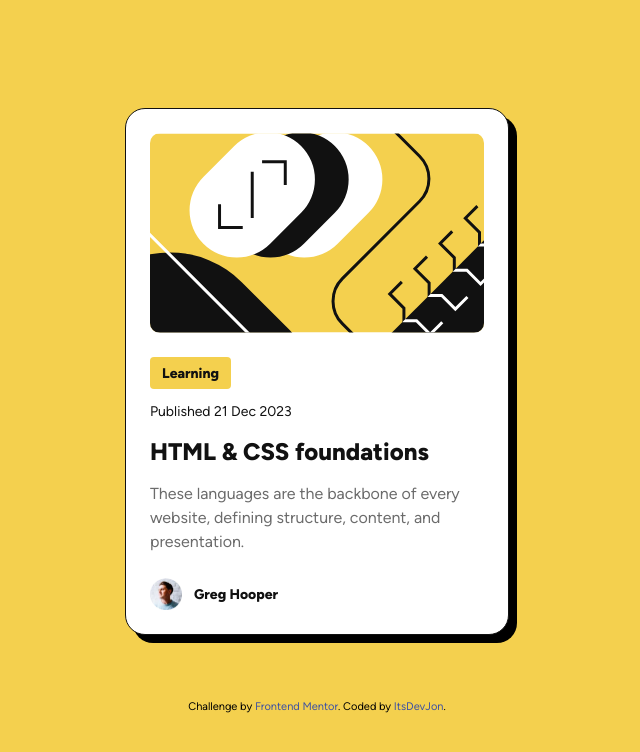
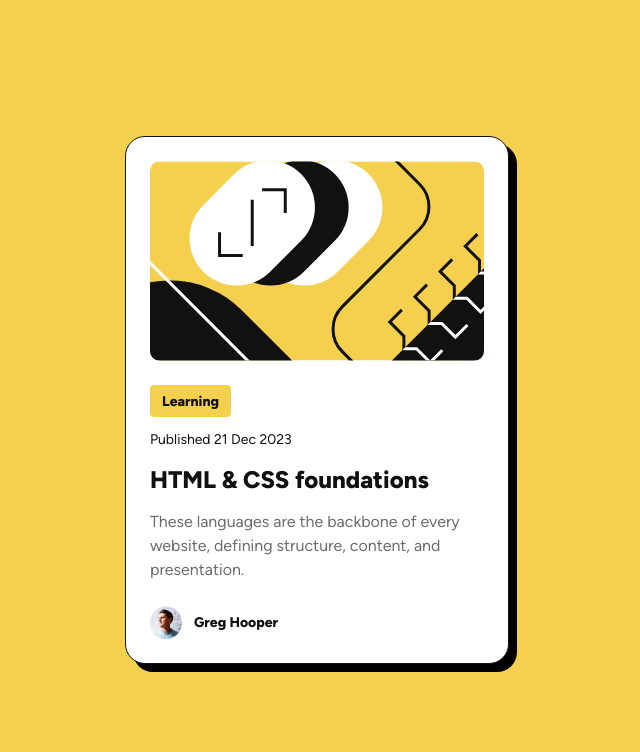
Before and after one commit to ItsDevJon/blog-preview-card, a website: page index.html in a window 1280 px wide. Shown: the whole page, without its empty margins (323-963 px from the left). Drawn offline with Linux system fonts and the light colour scheme.

Commit message:
chore: Hide attribution links for the Frontend Mentor screenshot

```diff
--- a/index.html
+++ b/index.html
@@ -61,7 +61,7 @@
         </article>
     </main>
 
-    <footer class="attribution">
+    <footer class="attribution" hidden>
         Challenge by <a href="https://www.frontendmentor.io?ref=challenge" target="_blank" rel="noopener noreferrer">Frontend Mentor</a>.
         Coded by <a href="https://www.frontendmentor.io/profile/ItsDevJon" target="_blank" rel="noopener noreferrer">ItsDevJon</a>.
     </footer>
```
